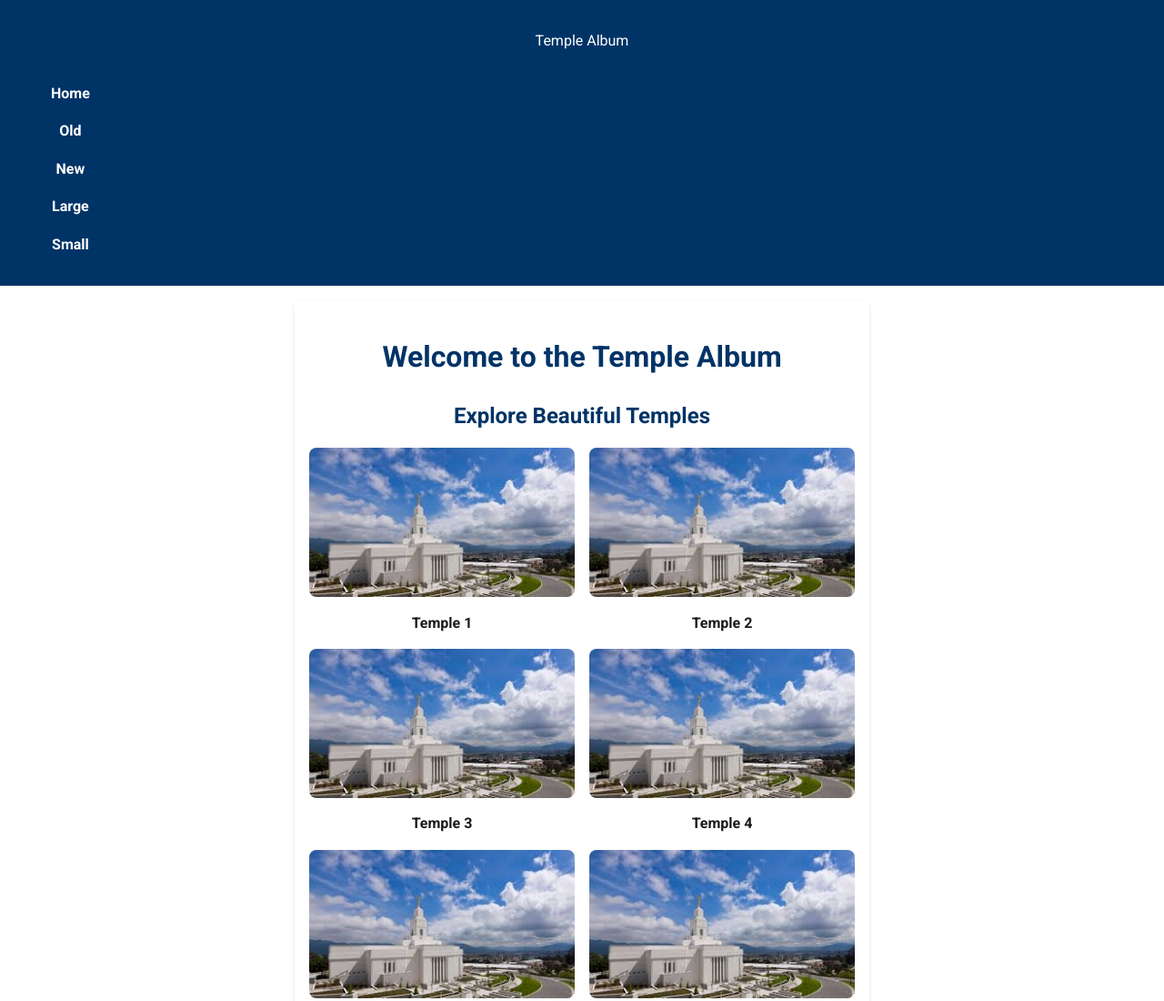
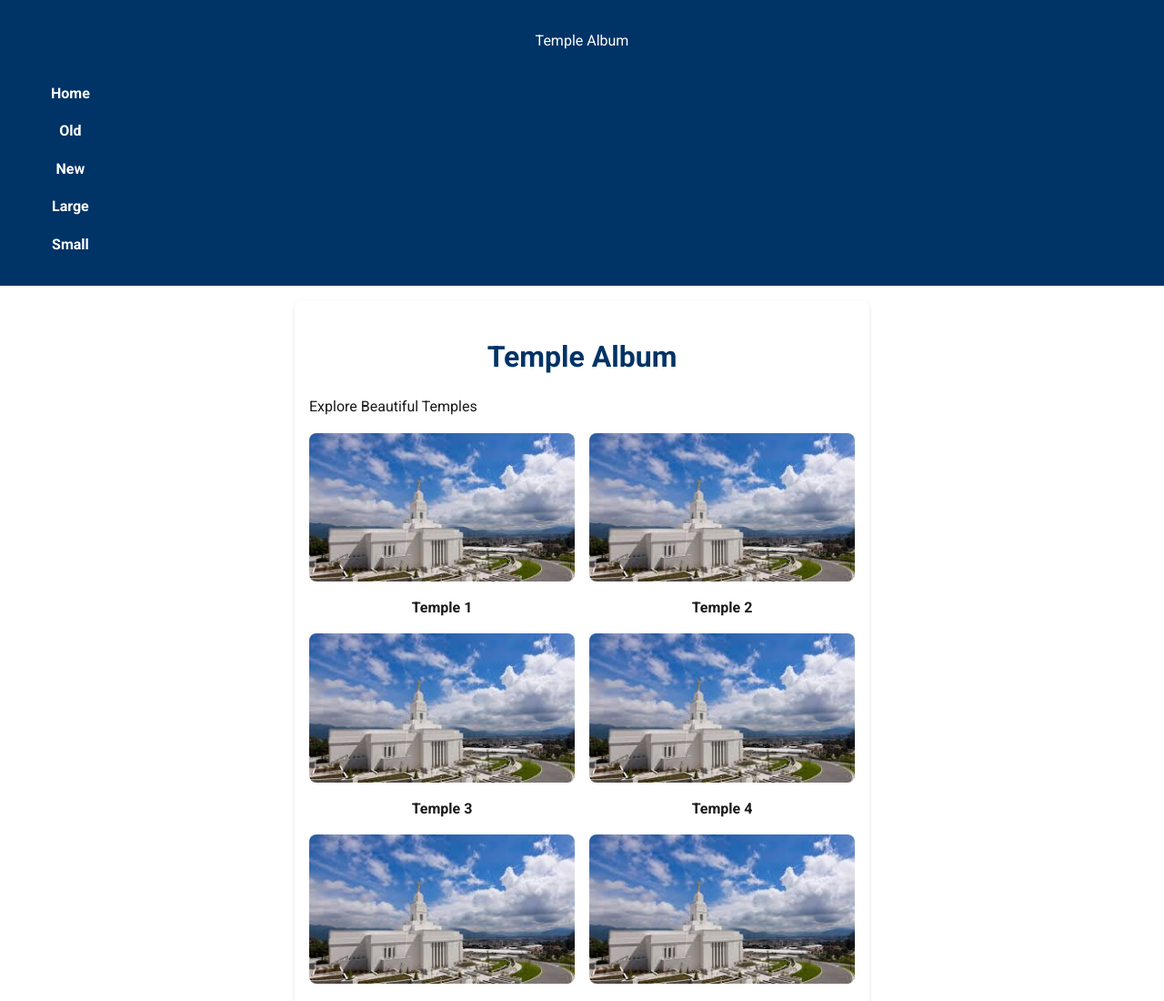
Before and after one commit to kendychae/wdd131, a plain HTML site: page temples.html in a window 1280 px wide. Shown: the top 1100 px of the page at 91% size. Drawn offline with Linux system fonts and the light colour scheme.

Commit message:
Big Iron

```diff
--- a/temples.html
+++ b/temples.html
@@ -17,7 +17,7 @@
 <body>
     <header>
         <div class="header-title">
-            <!-- Removed h2 from header; using a paragraph instead for the branding -->
+            <!-- Using a paragraph here instead of a heading in header -->
             <p>Temple Album</p>
         </div>
         <nav>
@@ -32,10 +32,9 @@
         </nav>
     </header>
     <main>
-        <!-- The primary heading now explicitly includes "Temple" -->
-        <h1>Welcome to the Temple Album</h1>
-        <!-- Added required h2 element within main -->
-        <h2>Explore Beautiful Temples</h2>
+        <!-- Updated primary heading to clearly include the word "Temple" -->
+        <h1>Temple Album</h1>
+        <p>Explore Beautiful Temples</p>
         <div class="container">
             <figure>
                 <img src="images/temple.jpg" alt="Temple 1">
```
